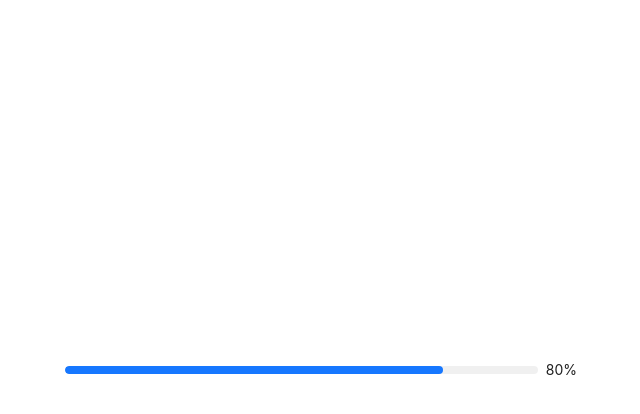
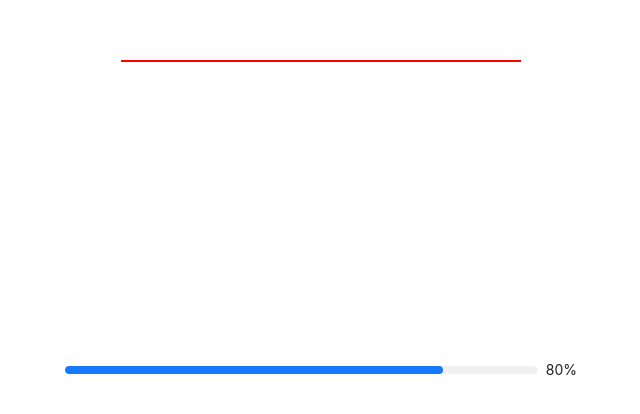
Before and after one commit to zhuanwan/web, a React app: page /web/post-message/child in a window 1280 px wide. Shown: the part 180-594 px from the top of the page, without its empty margins (319-959 px from the left). Built offline with nearby package versions, Linux system fonts and the light colour scheme.

Commit message:
feat: up

```diff
--- a/src/pages/post-message/child/index.jsx
+++ b/src/pages/post-message/child/index.jsx
@@ -15,12 +15,13 @@ const Component = () => {
   const percentRef = useRef(0)
   const [percent, setPercent] = useState(0)
   const timerRef = useRef(null)
+  const [msg, setMsg] = useState('')
 
   // iframe向主页面发送数据
   const sendMessage = () => {
     window.parent.postMessage(
       JSON.stringify({
-        load: 'done',
+        type: 'show',
       }),
       '*' // 这里是主页面域名
     )
@@ -50,6 +51,7 @@ const Component = () => {
     // iframe接收数据
     window.addEventListener('message', function (e) {
       try {
+        setMsg(e.data)
         const params = JSON.parse(e.data)
         console.log('我是iframe我接收到数据：', params)
       } catch (error) {
@@ -69,6 +71,8 @@ const Component = () => {
           <Progress percent={percentRef.current} />
         </div>
       )}
+
+      <div className={styles.msg}>{msg}</div>
     </div>
   )
 }
--- a/src/pages/post-message/child/index.module.less
+++ b/src/pages/post-message/child/index.module.less
@@ -23,4 +23,14 @@
     bottom: 30%;
     left: 30%;
   }
+  .msg {
+    position: absolute;
+    top: 30%;
+    left: 50%;
+    z-index: 99;
+    width: 400px;
+    margin-left: -200px;
+    color: #fff;
+    border: 1px solid red;
+  }
 }
--- a/src/pages/post-message/parent/index.jsx
+++ b/src/pages/post-message/parent/index.jsx
@@ -17,8 +17,8 @@ const Component = () => {
       try {
         const data = JSON.parse(e.data)
         console.log('我是父窗口我接收到数据：', data)
-        if (data.load === 'done') {
-          console.log('成功啦')
+        if (data.type === 'show') {
+          console.log(data.type)
         }
       } catch (error) {
         console.log(error)
```
